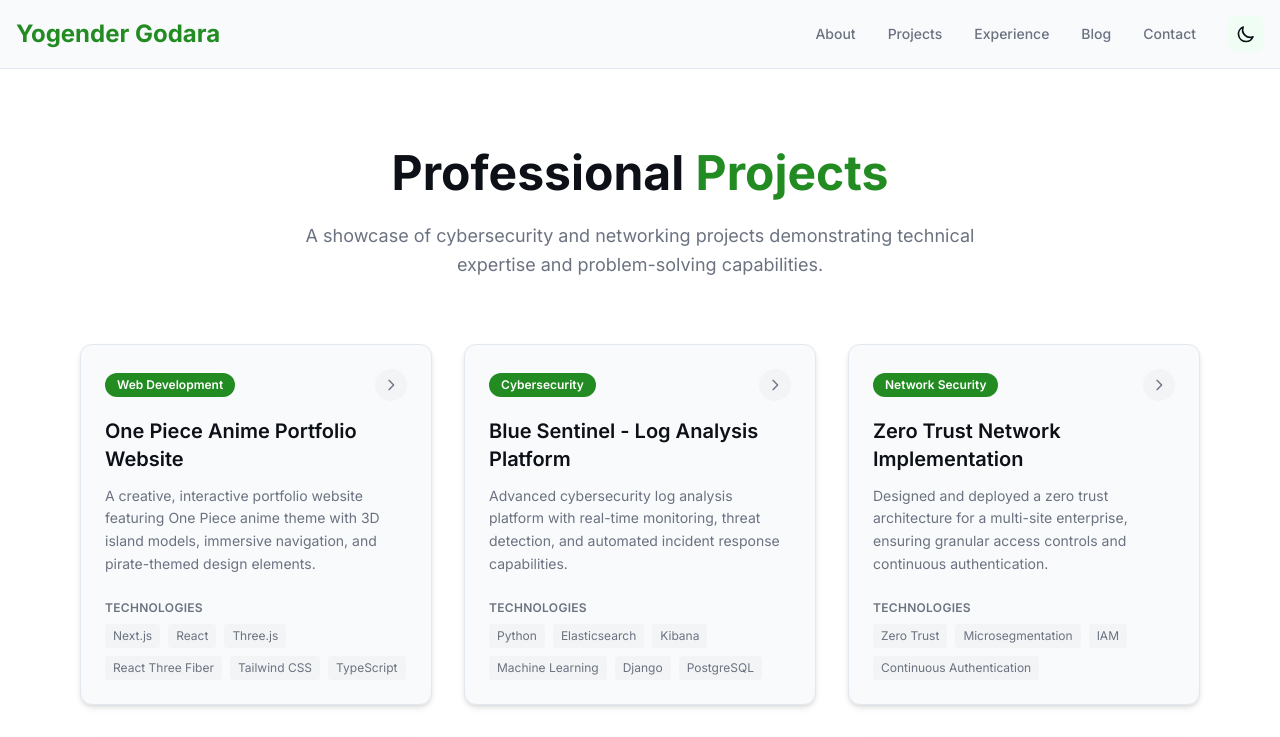
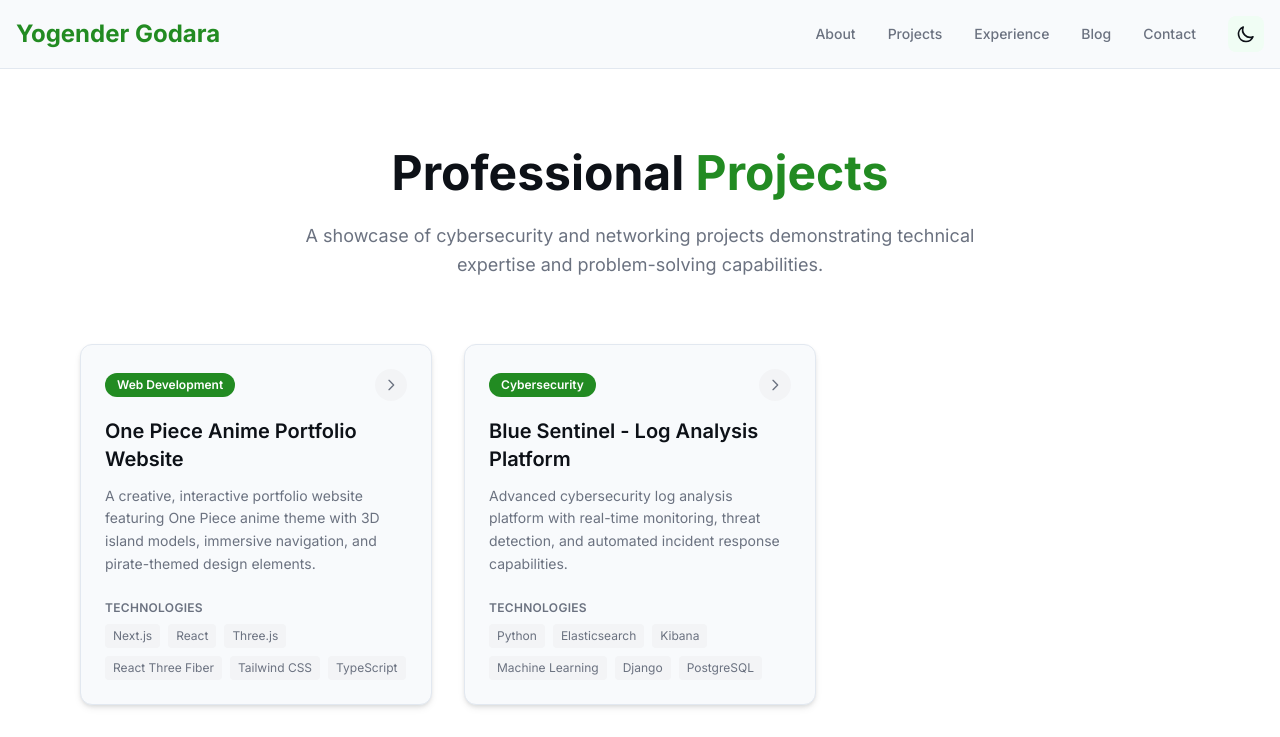
Before and after one commit to yogigodaraa/yogender-professional-portfolio, a Next.js app: page /projects in a window 1280 px wide. Shown: the top 737 px of the page. Built offline with nearby package versions, Linux system fonts and the light colour scheme.

Commit message:
Remove duplicate and extra projects, keep only two main projects
- Keep only 'One Piece Anime Portfolio Website'
- Keep only 'Blue Sentinel - Log Analysis Platform'
- Remove all other cybersecurity and networking projects
- Clean up duplicates and simplify projects showcase

```diff
--- a/src/app/projects/page.tsx
+++ b/src/app/projects/page.tsx
@@ -28,42 +28,6 @@ export default function ProjectsPage() {
               description: "Advanced cybersecurity log analysis platform with real-time monitoring, threat detection, and automated incident response capabilities.",
               technologies: ["Python", "Elasticsearch", "Kibana", "Machine Learning", "Django", "PostgreSQL"],
               category: "Cybersecurity"
-            },
-            {
-              title: "Zero Trust Network Implementation",
-              description: "Designed and deployed a zero trust architecture for a multi-site enterprise, ensuring granular access controls and continuous authentication.",
-              technologies: ["Zero Trust", "Microsegmentation", "IAM", "Continuous Authentication"],
-              category: "Network Security"
-            },
-            {
-              title: "Hybrid Cloud Security Automation",
-              description: "Automated security policy enforcement and monitoring across AWS and Azure hybrid environments using Infrastructure as Code.",
-              technologies: ["AWS", "Azure", "Terraform", "Security Automation"],
-              category: "Cloud Architecture"
-            },
-            {
-              title: "Custom SIEM Integration",
-              description: "Developed and integrated a custom SIEM solution for real-time log aggregation, threat detection, and compliance reporting.",
-              technologies: ["SIEM", "Log Aggregation", "Threat Detection", "Compliance"],
-              category: "Security Tools"
-            },
-            {
-              title: "Advanced Phishing Detection Platform",
-              description: "Built a machine learning-powered platform to detect and block phishing attempts across email and web traffic.",
-              technologies: ["Machine Learning", "Email Security", "Web Filtering", "Threat Intelligence"],
-              category: "Cybersecurity"
-            },
-            {
-              title: "SD-WAN Performance Optimization",
-              description: "Optimized SD-WAN deployment for high availability and performance, including automated failover and traffic analytics.",
-              technologies: ["SD-WAN", "Traffic Analytics", "High Availability", "Automation"],
-              category: "Network Management"
-            },
-            {
-              title: "Automated GDPR Compliance Toolkit",
-              description: "Created a toolkit for automated GDPR compliance checks, risk assessments, and reporting for cloud-based applications.",
-              technologies: ["GDPR", "Risk Assessment", "Automation", "Reporting"],
-              category: "Governance"
             }
           ].map((project, index) => (
             <div
```
Lines whose indentation alone changed are shown as unchanged.
